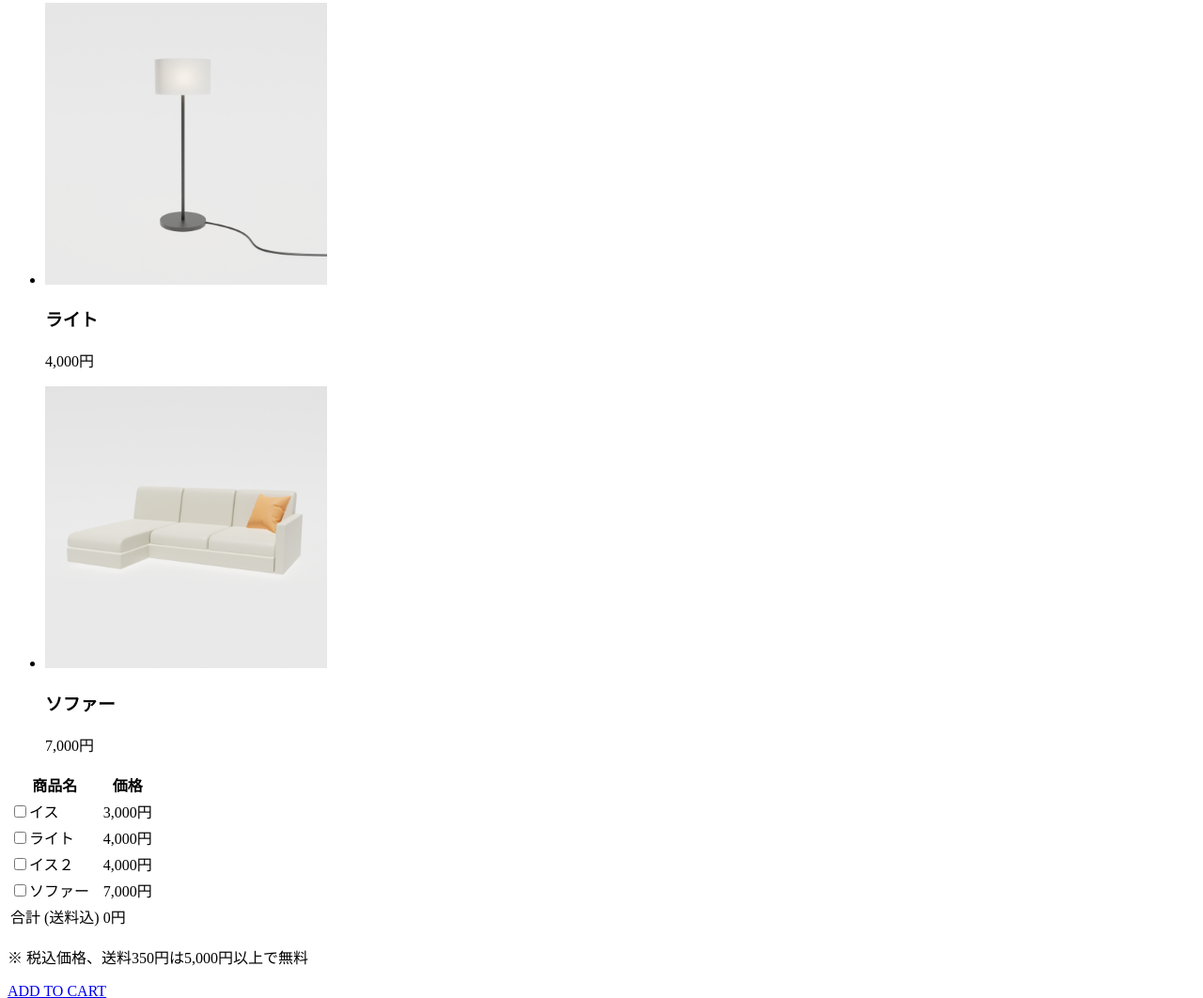
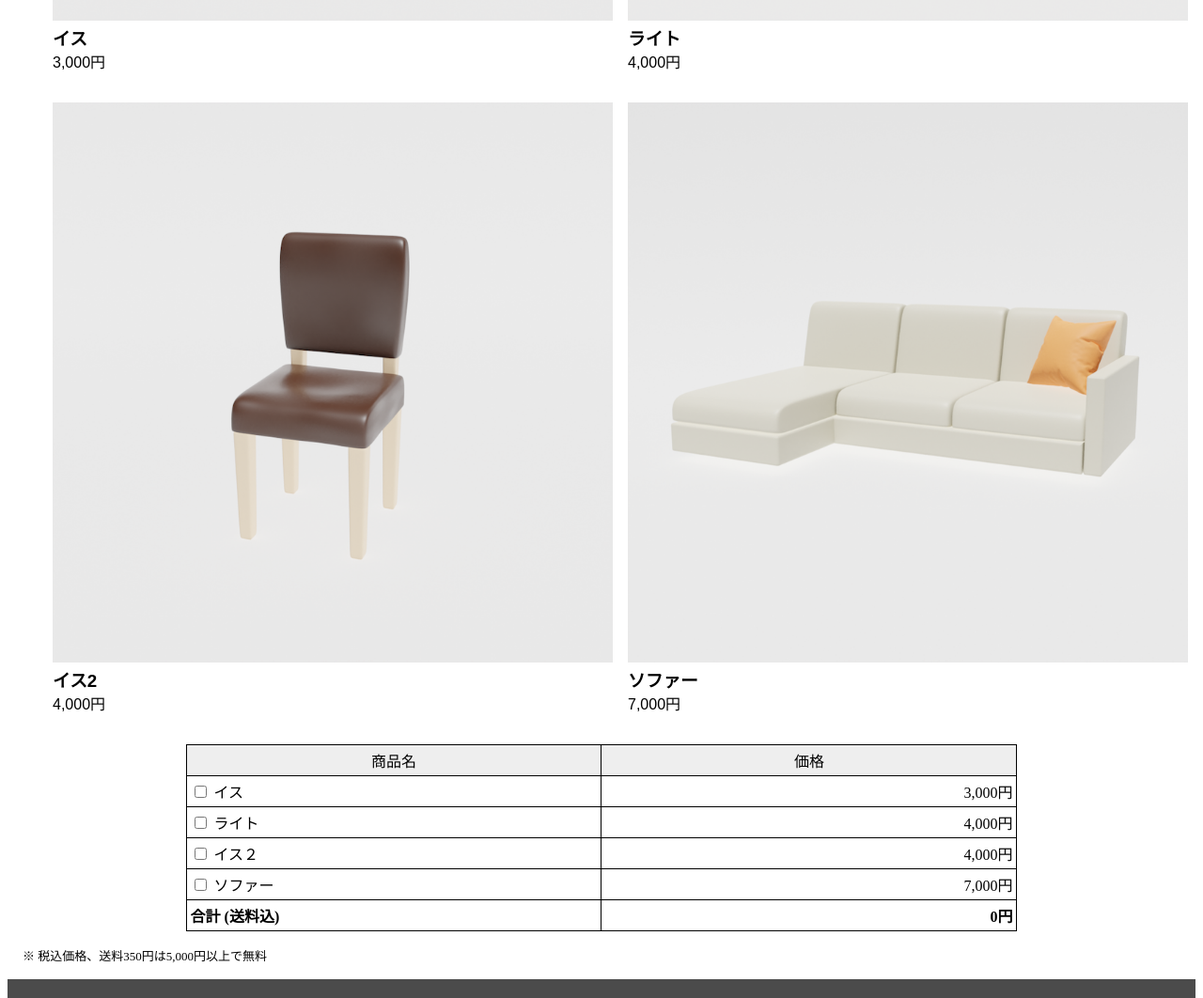
Before and after one commit to Takumiezure/MyEcSite, a plain HTML site: page index.html in a window 1280 px wide. Shown: the part 1738-2800 px from the top of the page at 94% size. Drawn offline with Linux system fonts and the light colour scheme.

Commit message:
Update style.css

```diff
--- a/style.css
+++ b/style.css
@@ -1,152 +1,157 @@
-<!DOCTYPE html>
-<html lang="ja">
-<head>
-  <meta charset="UTF-8">
-  <meta http-equiv="X-UA-Compatible" content="IE=edge">
-  <meta name="viewport" content="width=device-width, initial-scale=1.0">
-  <title>DTFNTR - 目黒のアンティーク家具専門店</title>
-  <link rel="icon" href="favicon.png">
-  <link rel="stylesheet" href="style.css">
-</head>
-<body>
-<header>
-  <di class="name"><img src="logo.png" width="252" height="72"</di>
-  <nav>
-    <ul>
-      <li><a href="all">ALL</a></li>
-      <li><a href="#new">NEW</a></li>
-      <li><a href="#vintage">Vintage</a></li>
-      <li><a href="#category">Category</a></li>
-      <li><a href="#lookbook">Lookbook</a></li>
-    </ul>
-    <ul class="info">
-      <li><a href="#login">Login</a></li>
-      <li><a href="#contact">Contact</a></li>
-    </ul>
-  </nav>
-</header>
-<main>
-  <img src="YAT923_1_TP_V.jpg" width="800" height="531" class="main-img">
+@charset "utf-8";
 
-  <section class="text">
-  <div>
-  <h2>Features of DTFNTR's Products</h2>
-  <p>テキストテキストテキストテキストテキストテキストテキストテキストテキストテキストテキストテキストテキストテキストテキストテキストテキストテキストテキストテキストテキストテキストテキストテキストテキストテキストテキストテキストテキストテキストテキストテキストテキスト</p>
- </div>
- </section>
- <section class="product-img">
-  <ul>
-    <nav>
-    <div class="img-product">
-    <li><a href="#product-1"><img src="product-1.png" width="300" height="300"></a>
-    <div class="text-product">
-    <h3>イス</h3>
-    <p>3,000円</p>
-    </div>
-    </li>
-    <li><a href="#product-2"><img src="product-2.png" width="300" height="300"></a>
-    <div class="text-product">
-    <h3>イス2</h3>
-    <p>4,000円</p>
-    </div>
-    </li>
-    </div>
-    <div class="img-product">
-    <li><a href="#product-3"><img src="product-3.png" width="300" height="300"></a>
-    <div class="text-product">
-    <h3>ライト</h3>
-    <p>4,000円</p>
-    </div>
-   </li>
-    <li><a href="#product-4"><img src="product-4.png" width="300" height="300"></a>
-    <div class="text-product">
-    <h3>ソファー</h3>
-    <p>7,000円</p>
-    </div>
-    </li>
-    </div>
-  </ul>
-  </nav>
-</section>
-<section class="table">
-  <table>
-    <thead>
-      <tr><th>商品名</th><th>価格</th></tr>
-    </thead>
-    <tbody id="items">
-      <tr><td>合計 (送料込)</td><td><span id="total">0</span>円</td></tr>
-    </tbody>
-  </table>
-  <p>
-    ※ 税込価格、送料350円は5,000円以上で無料
-  </p>
-  <script>
-    // 合計金額を0で初期化
-    let total = 0;
-    // 送料を定義するための変数
-    let shipping;
-    // HTMLからitemsというIDを持つテーブル要素を取得
-    const table = document.getElementById('items');
-    // HTMLからtotalというIDを持つspan要素を取得
-    const totalSpan = document.getElementById('total');
-    // 商品データを格納した配列
-    const items = [
-      {name: 'イス', price: 3000},
-      {name: 'ライト', price: 4000},
-       {name: 'イス２', price: 4000},
-      {name: 'ソファー', price: 7000},
-    ];
+/*common*/
+h2 {
+  margin: 0;
+  font-size: medium;
+  padding: 16px;
+  border-top: 1px solid #777;
+  border-bottom: 1px solid #777;
+}
 
-    // すべての商品データに対して処理を行う
-    items.forEach((item) => {
-      // 新しいtr要素を作成
-      const tr = document.createElement('tr');
-      // 新しいtd要素を作成
-      const nameTd = document.createElement('td');
-      // 商品名のテキストを作成
-      const nameText = document.createTextNode(item.name);
-      // チェックボックスを作成
-      const checkbox = document.createElement('input');
-      // チェックボックスのタイプを設定
-      checkbox.type = "checkbox";
-      // チェックボックスがチェックされたときの処理
-      checkbox.addEventListener('change', () => {
-        // チェックされている場合、合計金額を加算
-        if (checkbox.checked) {
-          total += Number(item.price);
-        } else {
-          // チェックされていない場合、合計金額から減算
-          total -= Number(item.price);
-        }
-        // 合計金額が5000以上または0の場合、送料は0
-        if (total >= 5000 || total === 0) {
-          shipping = 0;
-        } else {
-          // それ以外の場合、送料は350
-          shipping = 350;
-        }
-        // 合計金額と送料を加算し、totalSpanに表示
-        totalSpan.textContent = (total + shipping).toLocaleString();
-      });
-      // 新しいtd要素を作成
-      const priceTd = document.createElement('td');
-      // 価格をテキストとしてtd要素に追加
-      priceTd.textContent = item.price.toLocaleString() + '円';
-      // td要素にチェックボックスと商品名を追加
-      nameTd.appendChild(checkbox);
-      nameTd.appendChild(nameText);
-      // tr要素に商品名のtd要素と価格のtd要素を追加
-      tr.appendChild(nameTd);
-      tr.appendChild(priceTd);
-      // tr要素をテーブルの最後の行の前に挿入
-      table.insertBefore(tr, table.rows[table.rows.length - 1]);
-    });
-  </script>
-  <a href="#" class="cartbtn">ADD TO CART</a>
-</section>
-</main>
-<footer>
-  <small>(C) DTFNTR.com</small>
-</footer>
-</body>
-</html>
+h3 {
+  margin: 0;
+}
+
+p {
+  margin: 0;
+  font-size: small;
+  padding: 16px;
+}
+
+a {
+  color: #777 ;
+  text-decoration: none;
+  font-size: 16px;
+  background-color: transparent;
+}
+
+
+
+/*header*/
+
+header {
+  text-align: center;
+}
+ nav {
+ display: flex;
+ text-align: center;
+ justify-content: space-between;
+ }
+
+
+ nav ul {
+  display: flex;
+  align-items: center;
+
+}
+
+ nav li {
+  list-style: none;
+  padding: 0 8px;
+}
+
+.info {
+  margin-right: 32px;
+}
+
+/*main*/
+.main-img {
+  width: 100%;
+  height: auto;
+  padding: 8px;
+}
+/*text*/
+
+.text {
+  text-align: center;
+}
+ .text div {
+  text-align: left;
+ }
+
+/*products*/
+.product-img {
+  display: flex;
+}
+
+.product-img img {
+  width: 100%;
+  height: auto;
+  margin-top: 32px;
+}
+
+.product-img nav ul {
+ text-wrap: wrap;
+
+}
+
+
+
+.product-img h3 {
+  font-family: Arial, Helvetica, sans-serif;
+}
+
+.product-img p {
+  padding: 0;
+  font-size: 16px;
+  font-family: Arial, Helvetica, sans-serif;
+}
+
+.product-img .text-product {
+  text-align: left;
+}
+
+/*table*/
+table {
+  border-collapse: collapse;
+  margin: 0 auto;
+  margin-top: 16px;
+  width: 70%;
+}
+th {
+  font-weight: normal;
+  background: #eee;
+}
+th,
+td {
+  padding: 4px;
+  border: 1px solid;
+}
+th:nth-child(1) {
+  width: 180px;
+}
+th:nth-child(2) {
+  width: 180px;
+}
+td:nth-child(2) {
+  text-align: right;
+}
+tr:last-child {
+  font-weight: bold;
+}
+input[type="checkbox"] {
+  margin-right: 8px;
+}
+
+.cartbtn {
+  width: 100%;
+  background-color: #4B4B4B;
+  color: #fff;
+  display: block;
+  line-height: 1;
+  padding: 18px 0;
+  margin-bottom: 30px;
+  text-align: center;
+}
+
+
+/*footer*/
+footer {
+  text-align: center;
+  padding: 32px 64px;
+}
+
+small {
+  color: #777;
+}
```
